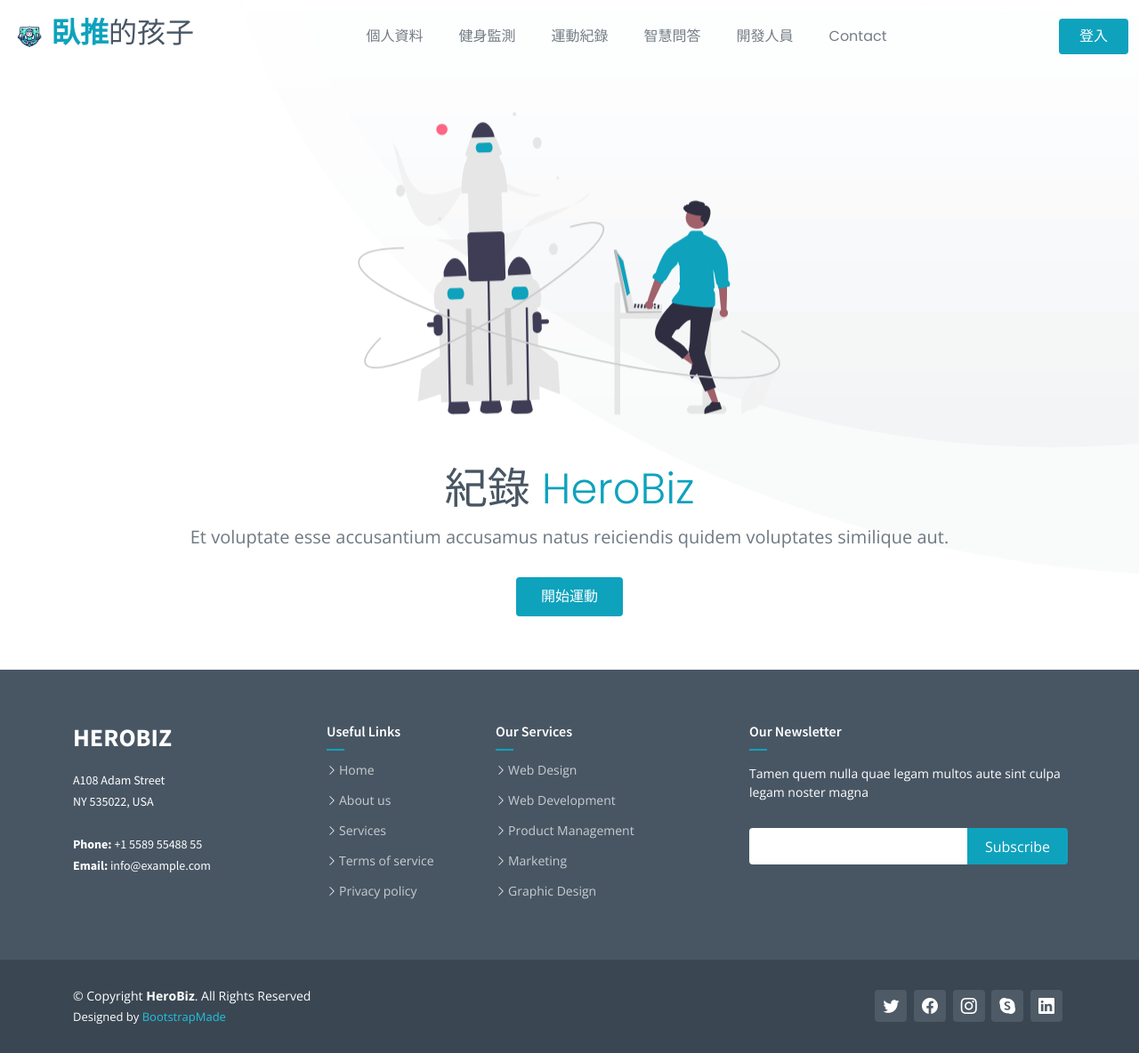
After one commit to 113204/Zhuanti_System, a Django app: page /wisdomQA/ in a window 1280 px wide. The commit adds this page. Shown: the whole page at 89% size. Run offline with Django 4.2, Linux system fonts and the light colour scheme; some libraries are stand-ins or nearby versions.

Commit message:
add:wisdomQA

```diff
--- a/HeroBiz/core/urls.py
+++ b/HeroBiz/core/urls.py
@@ -13,4 +13,5 @@ urlpatterns = [
     path('record/', views.record),
     path('development/', views.development),
     path('detect/', views.detect),
+    path('wisdomQA/', views.wisdomQA),
 ]
--- a/HeroBiz/templates/appointment.html
+++ b/HeroBiz/templates/appointment.html
@@ -64,6 +64,7 @@
                 <li><a class="nav-link scrollto" href="/profile/">個人資料</a></li>
                 <li><a class="nav-link scrollto" href="/detect">健身監測</a></li>
                 <li><a class="nav-link scrollto" href="/record/">運動紀錄</a></li>
+                <li><a class="nav-link scrollto" href="/wisdomQA/">智慧問答</a></li>
                 <li><a class="nav-link scrollto" href="/development/">開發人員</a></li>
 
                 <li><a class="nav-link scrollto" href="index.html#contact">Contact</a></li>
--- a/HeroBiz/templates/detect.html
+++ b/HeroBiz/templates/detect.html
@@ -81,6 +81,7 @@
                 <li><a class="nav-link scrollto" href="/profile/">個人資料</a></li>
                 <li><a class="nav-link scrollto" href="/detect">健身監測</a></li>
                 <li><a class="nav-link scrollto" href="/record/">運動紀錄</a></li>
+                <li><a class="nav-link scrollto" href="/wisdomQA/">智慧問答</a></li>
                 <li><a class="nav-link scrollto" href="/development/">開發人員</a></li>
 
                 <li><a class="nav-link scrollto" href="index.html#contact">Contact</a></li>
--- a/HeroBiz/templates/development.html
+++ b/HeroBiz/templates/development.html
@@ -75,6 +75,7 @@
                 <li><a class="nav-link scrollto" href="/profile/">個人資料</a></li>
                 <li><a class="nav-link scrollto" href="/detect">健身監測</a></li>
                 <li><a class="nav-link scrollto" href="/record/">運動紀錄</a></li>
+                <li><a class="nav-link scrollto" href="/wisdomQA/">智慧問答</a></li>
                 <li><a class="nav-link scrollto" href="/development/">開發人員</a></li>
 
                 <li><a class="nav-link scrollto" href="index.html#contact">Contact</a></li>
--- a/HeroBiz/templates/index.html
+++ b/HeroBiz/templates/index.html
@@ -64,6 +64,7 @@
                 <li><a class="nav-link scrollto" href="/profile/">個人資料</a></li>
                 <li><a class="nav-link scrollto" href="/detect">健身監測</a></li>
                 <li><a class="nav-link scrollto" href="/record/">運動紀錄</a></li>
+                <li><a class="nav-link scrollto" href="/wisdomQA/">智慧問答</a></li>
                 <li><a class="nav-link scrollto" href="/development/">開發人員</a></li>
 
                 <li><a class="nav-link scrollto" href="index.html#contact">Contact</a></li>
--- a/HeroBiz/templates/record.html
+++ b/HeroBiz/templates/record.html
@@ -64,6 +64,7 @@
                 <li><a class="nav-link scrollto" href="/profile/">個人資料</a></li>
                 <li><a class="nav-link scrollto" href="/detect">健身監測</a></li>
                 <li><a class="nav-link scrollto" href="/record/">運動紀錄</a></li>
+                <li><a class="nav-link scrollto" href="/wisdomQA/">智慧問答</a></li>
                 <li><a class="nav-link scrollto" href="/development/">開發人員</a></li>
 
                 <li><a class="nav-link scrollto" href="index.html#contact">Contact</a></li>
--- a/HeroBiz/templates/users-profile.html
+++ b/HeroBiz/templates/users-profile.html
@@ -64,6 +64,7 @@
                 <li><a class="nav-link scrollto" href="/profile/">個人資料</a></li>
                 <li><a class="nav-link scrollto" href="/detect">健身監測</a></li>
                 <li><a class="nav-link scrollto" href="/record/">運動紀錄</a></li>
+                <li><a class="nav-link scrollto" href="/wisdomQA/">智慧問答</a></li>
                 <li><a class="nav-link scrollto" href="/development/">開發人員</a></li>
 
                 <li><a class="nav-link scrollto" href="index.html#contact">Contact</a></li>
--- /dev/null
+++ b/HeroBiz/templates/wisdomQA.html
@@ -0,0 +1,199 @@
+<!DOCTYPE html>
+<!--{% load static %}-->
+<html lang="en">
+
+<head>
+    <meta charset="utf-8">
+    <meta content="width=device-width, initial-scale=1.0" name="viewport">
+
+    <title>臥推的孩子</title>
+    <meta content="" name="description">
+    <meta content="" name="keywords">
+
+    <!-- Favicons -->
+    <link href="/static/img/logo2.png" rel="icon">
+    <link href="/static/img/logo2.png" rel="apple-touch-icon">
+
+    <!-- Google Fonts -->
+    <link rel="preconnect" href="https://fonts.googleapis.com">
+    <link rel="preconnect" href="https://fonts.gstatic.com" crossorigin>
+    <link href="https://fonts.googleapis.com/css2?family=Open+Sans:ital,wght@0,300;0,400;0,500;0,600;0,700;1,300;1,400;1,500;1,600;1,700&family=Poppins:ital,wght@0,300;0,400;0,500;0,600;0,700;1,300;1,400;1,500;1,600;1,700&family=Source+Sans+Pro:ital,wght@0,300;0,400;0,600;0,700;1,300;1,400;1,600;1,700&display=swap"
+          rel="stylesheet">
+
+    <!-- Vendor CSS Files -->
+    <link href="/static/vendor/bootstrap/css/bootstrap.min.css" rel="stylesheet">
+    <link href="/static/vendor/bootstrap-icons/bootstrap-icons.css" rel="stylesheet">
+    <link href="/static/vendor/aos/aos.css" rel="stylesheet">
+    <link href="/static/vendor/glightbox/css/glightbox.min.css" rel="stylesheet">
+    <link href="/static/vendor/swiper/swiper-bundle.min.css" rel="stylesheet">
+
+    <!-- Variables CSS Files. Uncomment your preferred color scheme -->
+    <link href="/static/css/variables.css" rel="stylesheet">
+    <!-- <link href="/static/css/variables-blue.css" rel="stylesheet"> -->
+    <!-- <link href="/static/css/variables-green.css" rel="stylesheet"> -->
+    <!-- <link href="/static/css/variables-orange.css" rel="stylesheet"> -->
+    <!-- <link href="/static/css/variables-purple.css" rel="stylesheet"> -->
+    <!-- <link href="/static/css/variables-red.css" rel="stylesheet"> -->
+    <!-- <link href="/static/css/variables-pink.css" rel="stylesheet"> -->
+
+    <!-- Template Main CSS File -->
+    <link href="/static/css/main.css" rel="stylesheet">
+
+    <!-- =======================================================
+    * Template Name: HeroBiz
+    * Template URL: https://bootstrapmade.com/herobiz-bootstrap-business-template/
+    * Updated: Mar 17 2024 with Bootstrap v5.3.3
+    * Author: BootstrapMade.com
+    * License: https://bootstrapmade.com/license/
+    ======================================================== -->
+</head>
+
+<body>
+<!-- ======= Header ======= -->
+<header id="header" class="header fixed-top" data-scrollto-offset="0">
+    <div class="container-fluid d-flex align-items-center justify-content-between">
+
+        <a href="/" class="logo d-flex align-items-center scrollto me-auto me-lg-0">
+            <!-- Uncomment the line below if you also wish to use an image logo -->
+             <img src="/static/img/logo2.png" alt="">
+            <h1><span><b>臥推</b></span><b>的孩子</b></h1>
+        </a>
+
+        <nav id="navbar" class="navbar">
+            <ul>
+                <li><a class="nav-link scrollto" href="/profile/">個人資料</a></li>
+                <li><a class="nav-link scrollto" href="/detect">健身監測</a></li>
+                <li><a class="nav-link scrollto" href="/record/">運動紀錄</a></li>
+                <li><a class="nav-link scrollto" href="/wisdomQA/">智慧問答</a></li>
+                <li><a class="nav-link scrollto" href="/development/">開發人員</a></li>
+
+                <li><a class="nav-link scrollto" href="index.html#contact">Contact</a></li>
+            </ul>
+            <i class="bi bi-list mobile-nav-toggle d-none"></i>
+        </nav><!-- .navbar -->
+
+        <a class="btn-getstarted scrollto" href="/login/">登入</a>
+
+    </div>
+</header><!-- End Header -->
+
+<section id="hero-animated" class="hero-animated d-flex align-items-center">
+    <div class="container d-flex flex-column justify-content-center align-items-center text-center position-relative"
+         data-aos="zoom-out">
+        <img src="/static/img/hero-carousel/hero-carousel-3.svg" class="img-fluid animated">
+        <h2>紀錄 <span>HeroBiz</span></h2>
+<!--        <div class="hero-container" data-aos="fade-in">-->
+<!--            <h1>Alex Smith</h1>-->
+<!--            <p>I'm <span class="typed" data-typed-items="Designer, Developer, Freelancer, Photographer"></span></p>-->
+<!--        </div>-->
+        <p>Et voluptate esse accusantium accusamus natus reiciendis quidem voluptates similique aut.</p>
+        <div class="d-flex">
+            <a href="#about" class="btn-get-started scrollto">開始運動</a>
+            <!--        <a href="https://www.youtube.com/watch?v=LXb3EKWsInQ" class="glightbox btn-watch-video d-flex align-items-center"><i class="bi bi-play-circle"></i><span>Watch Video</span></a>-->
+        </div>
+    </div>
+</section>
+
+<main id="main">
+
+<!-- ======= Footer ======= -->
+<footer id="footer" class="footer">
+
+    <div class="footer-content">
+        <div class="container">
+            <div class="row">
+
+                <div class="col-lg-3 col-md-6">
+                    <div class="footer-info">
+                        <h3>HeroBiz</h3>
+                        <p>
+                            A108 Adam Street <br>
+                            NY 535022, USA<br><br>
+                            <strong>Phone:</strong> +1 5589 55488 55<br>
+                            <strong>Email:</strong> info@example.com<br>
+                        </p>
+                    </div>
+                </div>
+
+                <div class="col-lg-2 col-md-6 footer-links">
+                    <h4>Useful Links</h4>
+                    <ul>
+                        <li><i class="bi bi-chevron-right"></i> <a href="#">Home</a></li>
+                        <li><i class="bi bi-chevron-right"></i> <a href="#">About us</a></li>
+                        <li><i class="bi bi-chevron-right"></i> <a href="#">Services</a></li>
+                        <li><i class="bi bi-chevron-right"></i> <a href="#">Terms of service</a></li>
+                        <li><i class="bi bi-chevron-right"></i> <a href="#">Privacy policy</a></li>
+                    </ul>
+                </div>
+
+                <div class="col-lg-3 col-md-6 footer-links">
+                    <h4>Our Services</h4>
+                    <ul>
+                        <li><i class="bi bi-chevron-right"></i> <a href="#">Web Design</a></li>
+                        <li><i class="bi bi-chevron-right"></i> <a href="#">Web Development</a></li>
+                        <li><i class="bi bi-chevron-right"></i> <a href="#">Product Management</a></li>
+                        <li><i class="bi bi-chevron-right"></i> <a href="#">Marketing</a></li>
+                        <li><i class="bi bi-chevron-right"></i> <a href="#">Graphic Design</a></li>
+                    </ul>
+                </div>
+
+                <div class="col-lg-4 col-md-6 footer-newsletter">
+                    <h4>Our Newsletter</h4>
+                    <p>Tamen quem nulla quae legam multos aute sint culpa legam noster magna</p>
+                    <form action="" method="post">
+                        <input type="email" name="email"><input type="submit" value="Subscribe">
+                    </form>
+
+                </div>
+
+            </div>
+        </div>
+    </div>
+
+    <div class="footer-legal text-center">
+        <div class="container d-flex flex-column flex-lg-row justify-content-center justify-content-lg-between align-items-center">
+
+            <div class="d-flex flex-column align-items-center align-items-lg-start">
+                <div class="copyright">
+                    &copy; Copyright <strong><span>HeroBiz</span></strong>. All Rights Reserved
+                </div>
+                <div class="credits">
+                    <!-- All the links in the footer should remain intact. -->
+                    <!-- You can delete the links only if you purchased the pro version. -->
+                    <!-- Licensing information: https://bootstrapmade.com/license/ -->
+                    <!-- Purchase the pro version with working PHP/AJAX contact form: https://bootstrapmade.com/herobiz-bootstrap-business-template/ -->
+                    Designed by <a href="https://bootstrapmade.com/">BootstrapMade</a>
+                </div>
+            </div>
+
+            <div class="social-links order-first order-lg-last mb-3 mb-lg-0">
+                <a href="#" class="twitter"><i class="bi bi-twitter"></i></a>
+                <a href="#" class="facebook"><i class="bi bi-facebook"></i></a>
+                <a href="#" class="instagram"><i class="bi bi-instagram"></i></a>
+                <a href="#" class="google-plus"><i class="bi bi-skype"></i></a>
+                <a href="#" class="linkedin"><i class="bi bi-linkedin"></i></a>
+            </div>
+
+        </div>
+    </div>
+
+</footer><!-- End Footer -->
+
+<a href="#" class="scroll-top d-flex align-items-center justify-content-center"><i class="bi bi-arrow-up-short"></i></a>
+
+<div id="preloader"></div>
+
+<!-- Vendor JS Files -->
+<script src="/static/vendor/bootstrap/js/bootstrap.bundle.min.js"></script>
+<script src="/static/vendor/aos/aos.js"></script>
+<script src="/static/vendor/glightbox/js/glightbox.min.js"></script>
+<script src="/static/vendor/isotope-layout/isotope.pkgd.min.js"></script>
+<script src="/static/vendor/swiper/swiper-bundle.min.js"></script>
+<script src="/static/vendor/php-email-form/validate.js"></script>
+
+<!-- Template Main JS File -->
+<script src="/static/js/main.js"></script>
+
+</body>
+
+</html>
--- a/HeroBiz/views/views.py
+++ b/HeroBiz/views/views.py
@@ -40,3 +40,7 @@ def development(request):
 
 def detect(request):
     return render(request, 'detect.html')
+
+
+def wisdomQA(request):
+    return render(request, 'wisdomQA.html')
```
